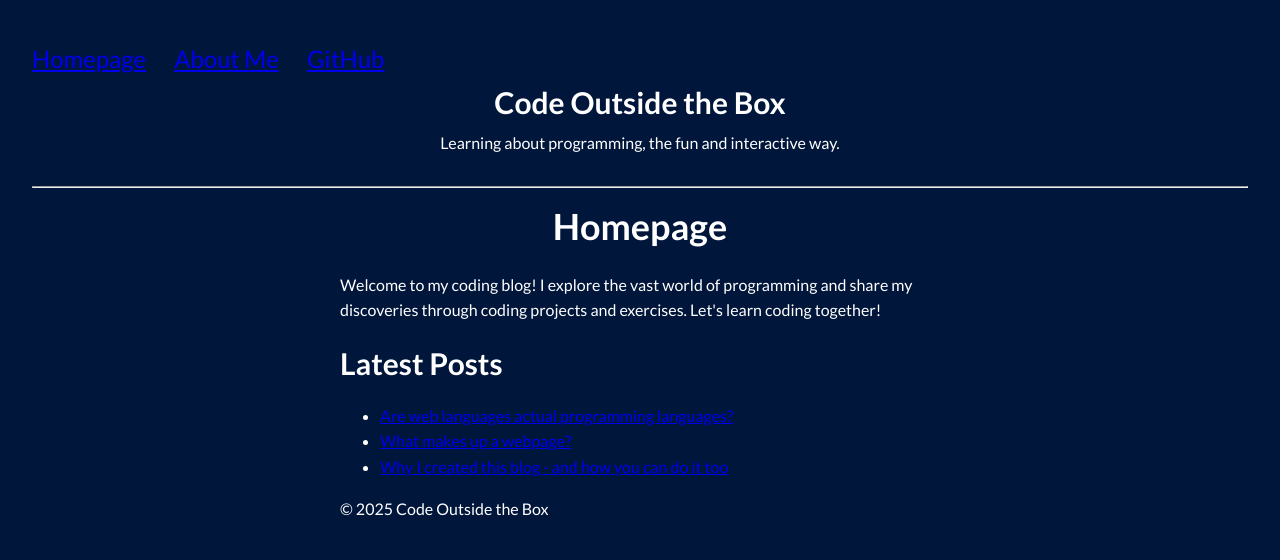
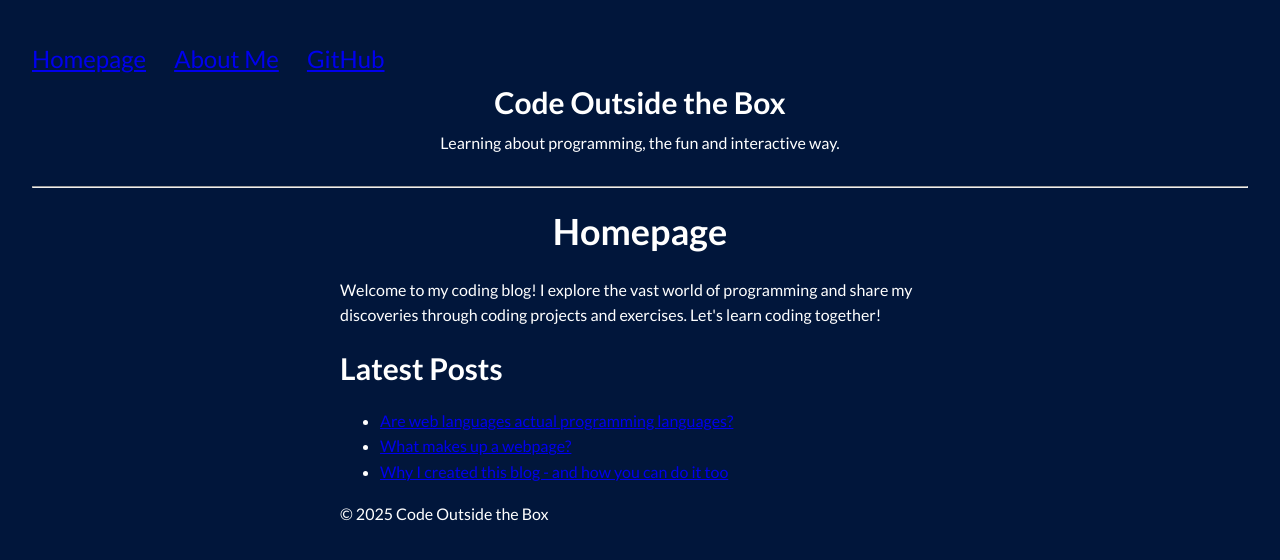
Before and after one commit to MicroChip818/microchip818.github.io, a Jekyll site: the page built from index.html, in a window 1280 px wide. Shown: the top 560 px of the page. Built offline with Jekyll 4.4.1, drawn with Linux system fonts in a browser that asks for light colours.

Commit message:
Update main.css

```diff
--- a/assets/css/main.css
+++ b/assets/css/main.css
@@ -16,7 +16,7 @@ body {
 
 h1 {
   font-size: 36px;
-  margin: 10px auto;
+  margin: 15px auto;
   text-align: center;
 }
 
```
